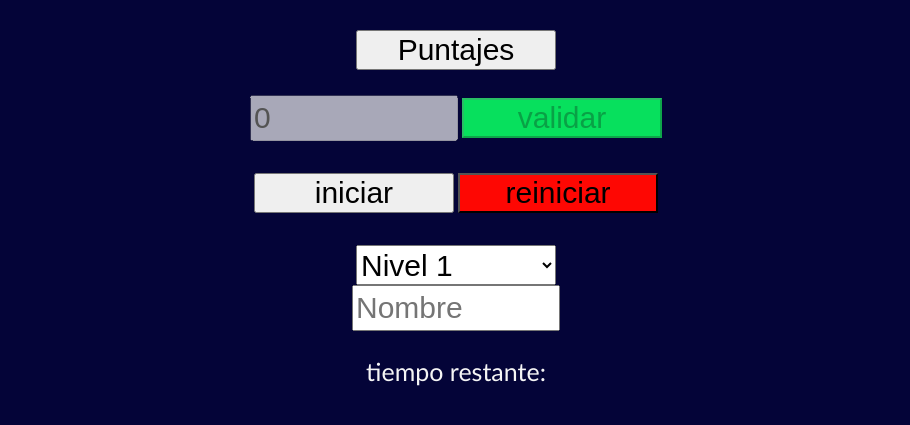
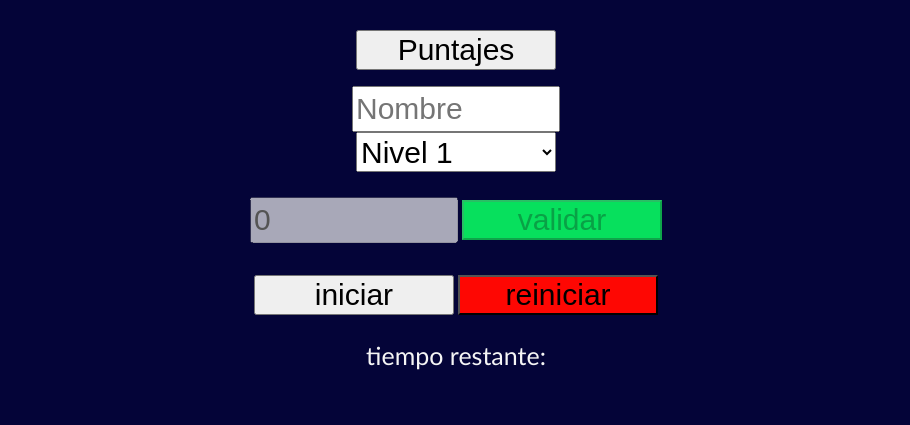
Before and after one commit to Jesusdrp09/Juego-numero-magico, a plain HTML site: page index.html in a window 1280 px wide. Shown: the part 97-522 px from the top of the page, without its empty margins (184-1094 px from the left). Drawn offline with Linux system fonts and the light colour scheme.

Commit message:
Corregido la puntuacion y orden de los elementos

```diff
--- a/css/estilos.css
+++ b/css/estilos.css
@@ -19,6 +19,11 @@ input, select{
     font-size: 30px;
 }
 
+#nombre{
+    margin-top: 1rem;
+    margin-bottom: 0;
+}
+
 #validar{
     background-color: #07E05D;
 }
@@ -29,7 +34,7 @@ input, select{
 }
 
 #niveles{
-    margin-top: 2rem;
+    margin-top: 0;
 }
 
 #puntajes table td, th{
--- a/index.html
+++ b/index.html
@@ -10,18 +10,18 @@
 <body>
     <div id="contenedor">
         <h1>Adivina el número mágico de 1 a 1000</h1>
-        <input type="button" value="Puntajes" id="calificaciones">
+        <input type="button" value="Puntajes" id="calificaciones"><br>
+        <input type="text" name="nombre" id="nombre" placeholder="Nombre"><br>
+        <select name="niveles" id="niveles" size="1">
+            <option value="1">Nivel 1</option>
+            <option value="2">Nivel 2</option>
+            <option value="3">Nivel 3</option>
+        </select><br>
         <p id="parrafo"></p>
         <input type="number" class="numero" id="numero" min="1" max="1000" value="0" disabled>
         <input type="button" id="validar" value="validar" disabled><br>
         <input type="button" id="iniciar" value="iniciar">
         <input type="button" id="reiniciar" value="reiniciar"><br>
-        <select name="niveles" id="niveles" size="1">
-            <option value="1">Nivel 1</option>
-            <option value="2">Nivel 2</option>
-            <option value="3">Nivel 3</option>
-        </select><br>
-        <input type="text" name="nombre" id="nombre" placeholder="Nombre">
         <p id="tiempo">tiempo restante: </p>
     </div>
     <div id="puntajes" hidden>
--- a/js/codigo.js
+++ b/js/codigo.js
@@ -11,12 +11,12 @@ let regresar = document.getElementById("regresar");
 let contenedor = document.getElementById("contenedor");
 let puntajes = document.getElementById("puntajes");
 let filas = document.getElementById("filas");
+let numeroAleatorio = generarNumero();
 let gana = false;
 var tiempo = 60000;
 
 iniciar.onclick = ()=>{
     if(nombre.value != ""){
-        let numeroAleatorio = generarNumero()
         nombre.setAttribute("style", "border: 0;");
         habilitar();
         juego();
@@ -77,7 +77,7 @@ const nivel = () =>{
     }
 }
 
-const generarNumero = ()=>{
+function generarNumero (){
     let min = 1, max = 1000;
     return parseInt(Math.random()*max+min);
 }
```
